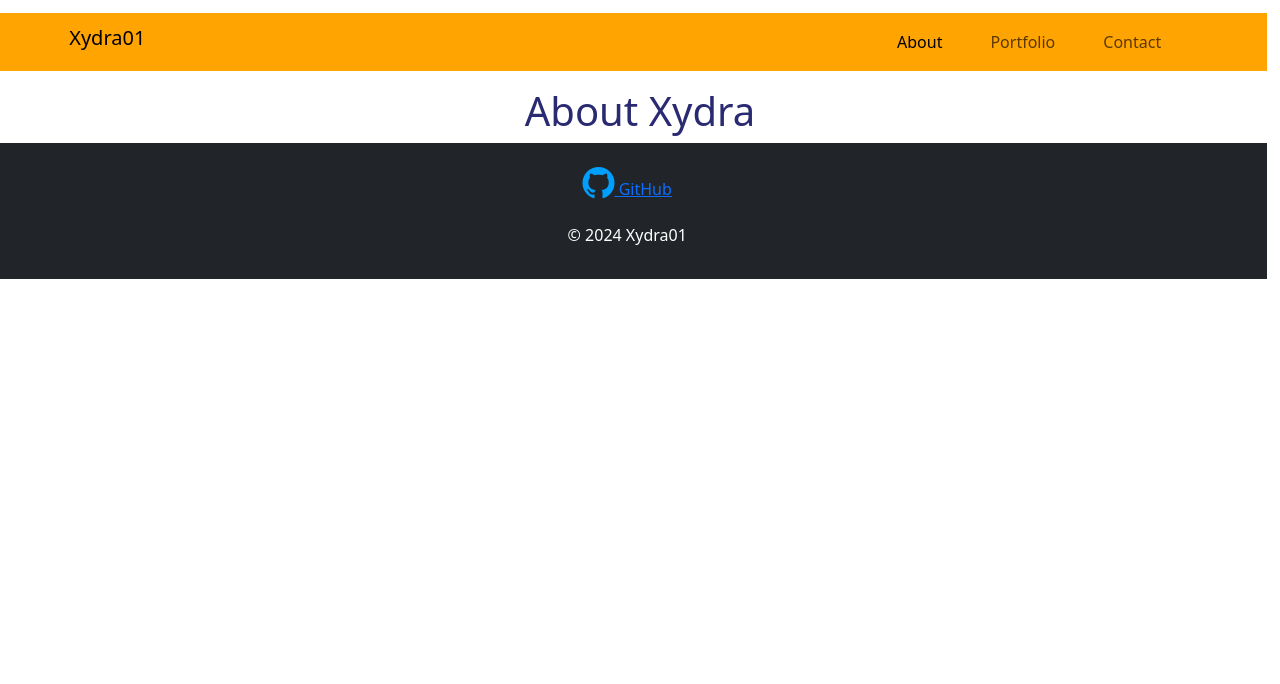
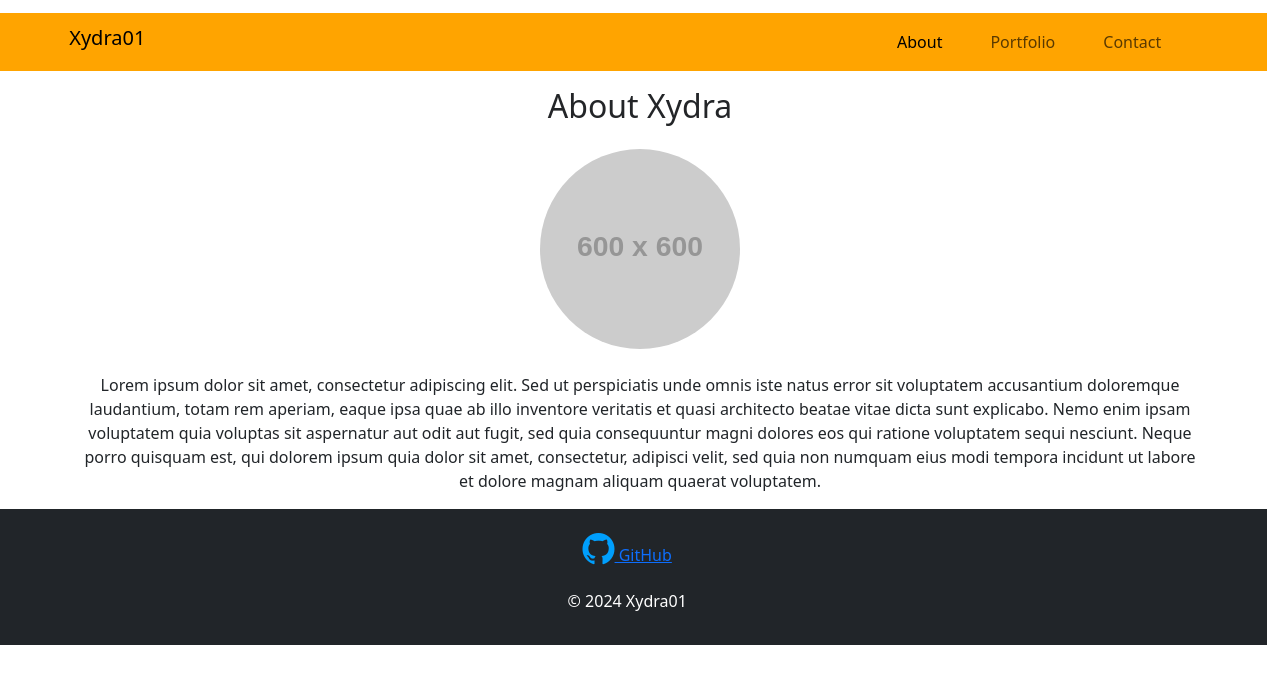
Before and after one commit to Xydra01/Portfolio-V2, a React (Vite) app: page / in a window 1280 px wide. Shown: the top 684 px of the page. Built offline with nearby package versions, Linux system fonts and the light colour scheme.

Commit message:
Added the structure and layout to the about page

```diff
--- a/src/components/pages/About.jsx
+++ b/src/components/pages/About.jsx
@@ -1,7 +1,27 @@
 export default function About() {
   return (
-    <div>
-      <h1>About Xydra</h1>
+    <div className="container">
+      <h2 className="mb-4">About Xydra</h2>
+      <div className="text-center">
+        <img
+          src="https://placehold.co/600"
+          className="img-fluid rounded-circle mb-4"
+          alt="Xydra"
+          style={{ width: '200px', height: '200px' }}
+        />
+      </div>
+      <p>
+        Lorem ipsum dolor sit amet, consectetur adipiscing elit. Sed ut
+        perspiciatis unde omnis iste natus error sit voluptatem accusantium
+        doloremque laudantium, totam rem aperiam, eaque ipsa quae ab illo
+        inventore veritatis et quasi architecto beatae vitae dicta sunt
+        explicabo. Nemo enim ipsam voluptatem quia voluptas sit aspernatur aut
+        odit aut fugit, sed quia consequuntur magni dolores eos qui ratione
+        voluptatem sequi nesciunt. Neque porro quisquam est, qui dolorem ipsum
+        quia dolor sit amet, consectetur, adipisci velit, sed quia non numquam
+        eius modi tempora incidunt ut labore et dolore magnam aliquam quaerat
+        voluptatem.
+      </p>
     </div>
   );
 }
```
